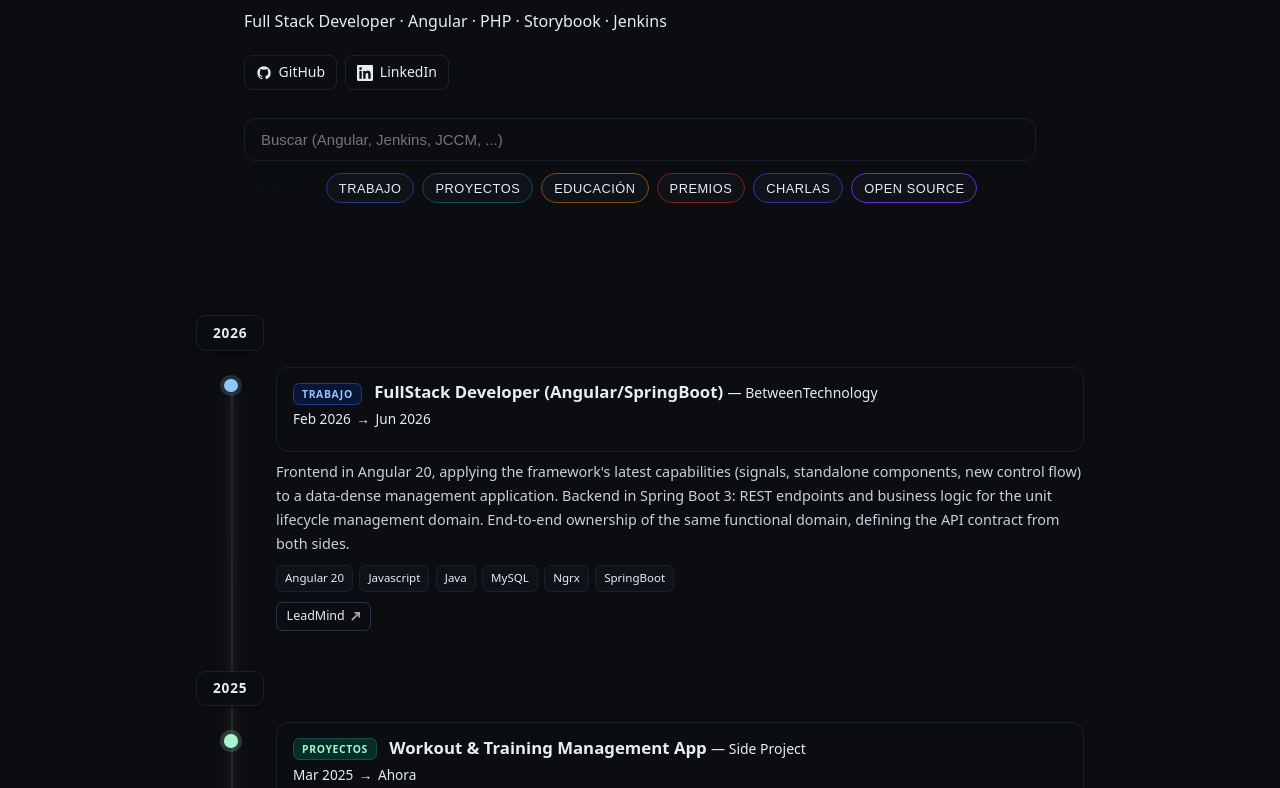
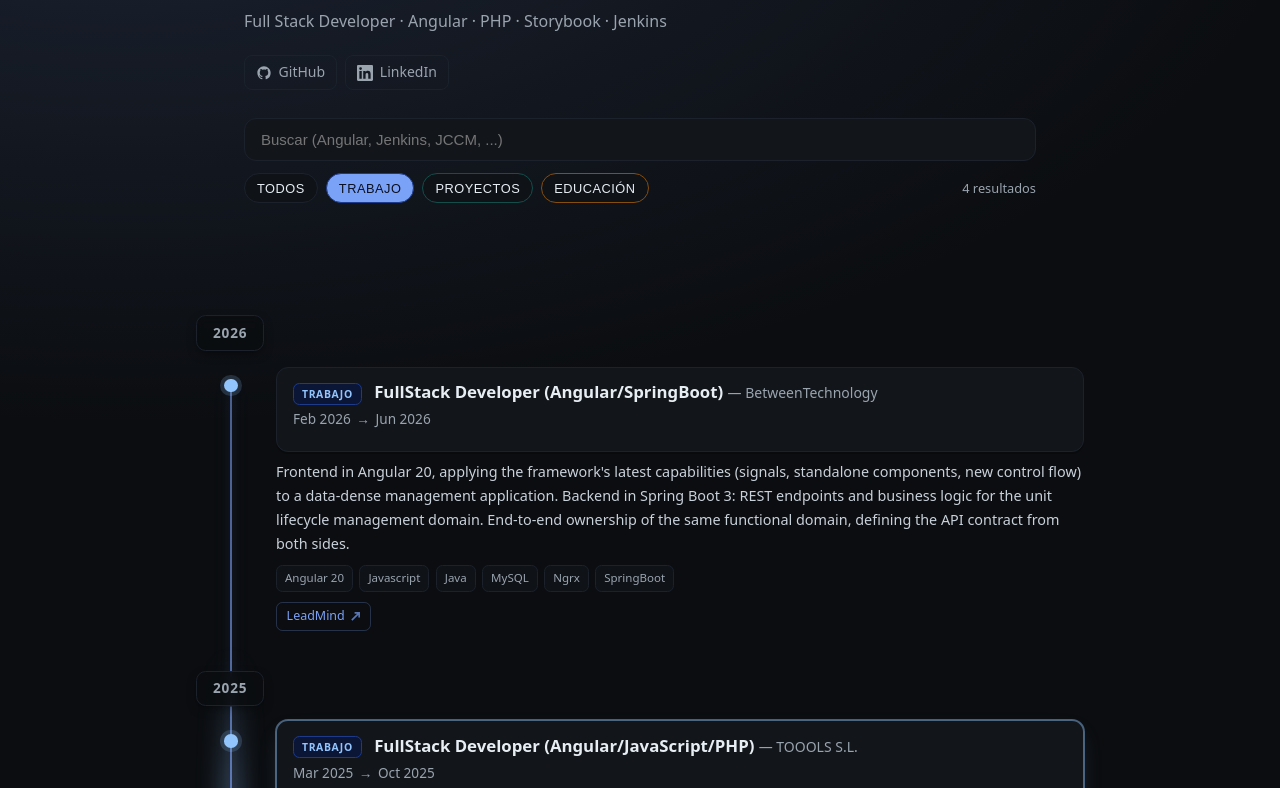
Before and after one commit to FromTheWell/lucas-portfolio, an Angular app: page / in a window 1280 px wide. Shown: the part 132-920 px from the top of the page. Built offline with nearby package versions, Linux system fonts and the light colour scheme.

Commit message:
feat: mejorar la lógica de visibilidad de filtros en la línea de tiempo y ajustar estilos

```diff
--- a/src/app/features/timeline-home/timeline-home.component.html
+++ b/src/app/features/timeline-home/timeline-home.component.html
@@ -36,7 +36,7 @@
     </div>
     <div class="chips-row">
       <div class="chips" role="tablist" aria-label="Filtro por tipo">
-        <button *ngFor="let k of kinds"
+        <button *ngFor="let k of visibleKinds"
           class="chip"
           [attr.data-kind]="k"
           [class.active]="kind()===k"
@@ -55,7 +55,6 @@
 <section class="timeline">
 <!-- Contenedor con rail y entries solo si hay items -->
 <div class="container" #timelineContainer *ngIf="items().length > 0" [class.rail-ready]="railReady()">
-  <div class="rail" aria-hidden="true"></div>
   <div class="rail-progress" aria-hidden="true"></div>
 
   <ng-container *ngFor="let grp of groups()">
--- a/src/app/features/timeline-home/timeline-home.component.scss
+++ b/src/app/features/timeline-home/timeline-home.component.scss
@@ -1,9 +1,9 @@
-:root { --bg: #0b0d10; --fg: #e6edf3; --muted: #9aa4af; --card: #12161b; --rail: #1f2833; --accent: #7aa2f7; }
-:root.using-keyboard *:focus { outline: 2px solid var(--accent); outline-offset: 2px; }
 
 
 /* ── Hero ─────────────────────────────────────────────── */
-.hero { background: radial-gradient(1200px 600px at 10% -10%, rgba(122,162,247,.15), transparent), var(--bg); color: var(--fg); }
+/* Glow lives on the host so it fades continuously across hero and timeline (no seam) */
+:host { display: block; background: radial-gradient(1200px 600px at 10% -40px, rgba(122,162,247,.15), transparent) no-repeat, var(--bg); }
+.hero { color: var(--fg); }
 .hero .container { max-width: 920px; margin: 0 auto; padding: 5rem 4rem 2.5rem; }
 .hero h1 { font-size: clamp(2rem, 1rem + 3vw, 3.25rem); margin: 0 0 .25rem; letter-spacing: -.03em; line-height: 1.1; }
 .hero .subtitle { margin: 0 0 1.25rem; color: var(--muted); font-size: 1rem; }
@@ -62,7 +62,7 @@
 
 
 /* ── Timeline ───────────────────────────────────────── */
-.timeline { background: linear-gradient(180deg, rgba(255,255,255,0.02), transparent 20%), var(--bg); color: var(--fg); }
+.timeline { color: var(--fg); }
 .timeline .container {
   max-width: 920px; margin: 0 auto; padding: 2rem 1rem 6rem; position: relative;
   --rail-start: 0px;
@@ -87,14 +87,14 @@
 
 
 /* ── Rail ───────────────────────────────────────────── */
-.rail { position: absolute; left: 2rem; top: 0; bottom: 0; width: 3px; background: var(--rail); border-radius: 2px; z-index: 1; }
 .rail-progress {
-  position: absolute; left: var(--rail-left, 2rem);
+  /* Centered on the dots: --rail-left is the dot center, so shift by half the width */
+  position: absolute; left: calc(var(--rail-left, 2rem) - 1px);
   top: var(--rail-start); height: calc(var(--rail-end) - var(--rail-start)); width: 2px;
-  background: linear-gradient(to bottom, rgba(122,162,247,.15), rgba(122,162,247,.35));
+  background: linear-gradient(to bottom, rgba(122,162,247,.55), rgba(122,162,247,.8));
   box-shadow: 0 0 10px var(--spot-color), 0 0 20px var(--spot-color);
+  /* Layering: shadow (::after, z 2) < rail (z 3) < entries/dots (z 4) */
   border-radius: 2px; z-index: 3;
-  mix-blend-mode: screen;
   opacity: 0;
 }
 .timeline .container.rail-ready .rail-progress { opacity: 1; min-height: 4px; }
@@ -116,7 +116,7 @@
 
 
 /* ── Entry card ─────────────────────────────────────── */
-.entry { position: relative; margin: 1rem 0 1.5rem 0; padding-left: 5rem; }
+.entry { position: relative; z-index: 4; margin: 1rem 0 1.5rem 0; padding-left: 5rem; }
 .dot {
   position: absolute; left: 1.75rem; top: .75rem;
   width: .85rem; height: .85rem; border-radius: 50%;
@@ -229,7 +229,6 @@
 @media (max-width: 680px) {
   .hero .container { padding: 3rem 1.25rem 1.5rem; }
   .hero h1 { font-size: clamp(1.75rem, 8vw, 2.5rem); }
-  .rail { left: 1rem; }
   .entry { padding-left: 3.25rem; }
   .dot { left: .6rem; }
   .year { padding-left: .75rem; padding-right: .75rem; }
--- a/src/app/features/timeline-home/timeline-home.component.ts
+++ b/src/app/features/timeline-home/timeline-home.component.ts
@@ -2,7 +2,7 @@
 import { CommonModule, isPlatformBrowser } from '@angular/common';
 import { AfterViewInit, ElementRef, OnDestroy, QueryList, ViewChild, ViewChildren, PLATFORM_ID, inject } from '@angular/core';
 import { TIMELINE } from '../../data/timeline.data';
-import { TimelineItem } from '../../models/timeline';
+import { TimelineItem, TimelineKind } from '../../models/timeline';
 
 
 // Helper: year string from ISO or 'present'
@@ -27,7 +27,19 @@
 
 // Filters
 kinds = ['all', 'job', 'project', 'education', 'award', 'talk', 'oss'] as const;
-kind = signal<(typeof this.kinds)[number]>('all');
+
+// Chip visibility toggle (code-only): set to false to hide a category's filter chip
+private readonly kindVisibility: Record<TimelineKind, boolean> = {
+  job: true,
+  project: true,
+  education: true,
+  award: false,
+  talk: false,
+  oss: false,
+};
+readonly visibleKinds = this.kinds.filter(k => k === 'all' || this.kindVisibility[k]);
+
+kind = signal<(typeof this.kinds)[number]>('job');
 search = signal('');
 
 readonly kindLabels: Record<string, string> = {
@@ -203,13 +215,12 @@
 	return;
 }
 
- const cRect = containerEl.getBoundingClientRect();
- const fRect = firstDot.getBoundingClientRect();
- const lRect = lastDot.getBoundingClientRect();
+ const first = this.dotCenter(entryEls[0], firstDot);
+ const last = this.dotCenter(entryEls[entryEls.length - 1], lastDot);
 
- const start = (fRect.top - cRect.top) + (fRect.height / 2);
- const end = (lRect.top - cRect.top) + (lRect.height / 2);
-	const railLeft = (fRect.left - cRect.left) + (fRect.width / 2);
+ const start = first.y;
+ const end = last.y;
+	const railLeft = first.x;
 
 		let s = Math.max(0, Math.min(start, end));
 		let e = Math.max(start, end);
@@ -249,9 +260,10 @@
  const containerEl = this.container?.nativeElement;
  if (!containerEl) return;
 
+ const viewportCenterY = window.innerHeight / 2;
+ // El spotlight sigue el scroll (centro de la ventana), limitado al tramo de la rail (primer → último dot)
  const cRect = containerEl.getBoundingClientRect();
- const viewportCenterY = window.innerHeight / 2;
- const spotY = viewportCenterY - cRect.top; // relativo al contenedor
+ const spotY = Math.min(Math.max(viewportCenterY - cRect.top, this.prevRailStart), this.prevRailEnd || Infinity);
  containerEl.style.setProperty('--spot-y', `${spotY}px`);
 
  const entryEls = this.entries?.toArray().map(r => r.nativeElement).filter(el => el.offsetParent !== null) ?? [];
@@ -278,6 +290,15 @@
  const [r, g, b] = this.hexToRgb(hex);
  containerEl.style.setProperty('--spot-color', `rgba(${r}, ${g}, ${b}, 0.18)`);
  containerEl.style.setProperty('--spot-strong', `rgba(${r}, ${g}, ${b}, 0.35)`);
+}
+
+// Centro del dot relativo al contenedor. Usa offsets (layout) en lugar de getBoundingClientRect
+// para que la animación "rise" (transform) de las tarjetas no desplace la medida.
+private dotCenter(entry: HTMLElement, dot: HTMLElement): { x: number; y: number } {
+ return {
+ x: entry.offsetLeft + dot.offsetLeft + dot.offsetWidth / 2,
+ y: entry.offsetTop + dot.offsetTop + dot.offsetHeight / 2,
+ };
 }
 
 clearSearch(): void {
--- a/src/styles.scss
+++ b/src/styles.scss
@@ -1,3 +1,5 @@
 html, body { height: 100%; }
 body { margin: 0; background: #0b0d10; color: #e6edf3; font: 16px/1.6 system-ui, Segoe UI, Roboto, sans-serif; }
 * { box-sizing: border-box; }
+:root { --bg: #0b0d10; --fg: #e6edf3; --muted: #9aa4af; --card: #12161b; --rail: #1f2833; --accent: #7aa2f7; }
+:root.using-keyboard *:focus { outline: 2px solid var(--accent); outline-offset: 2px; }
```
